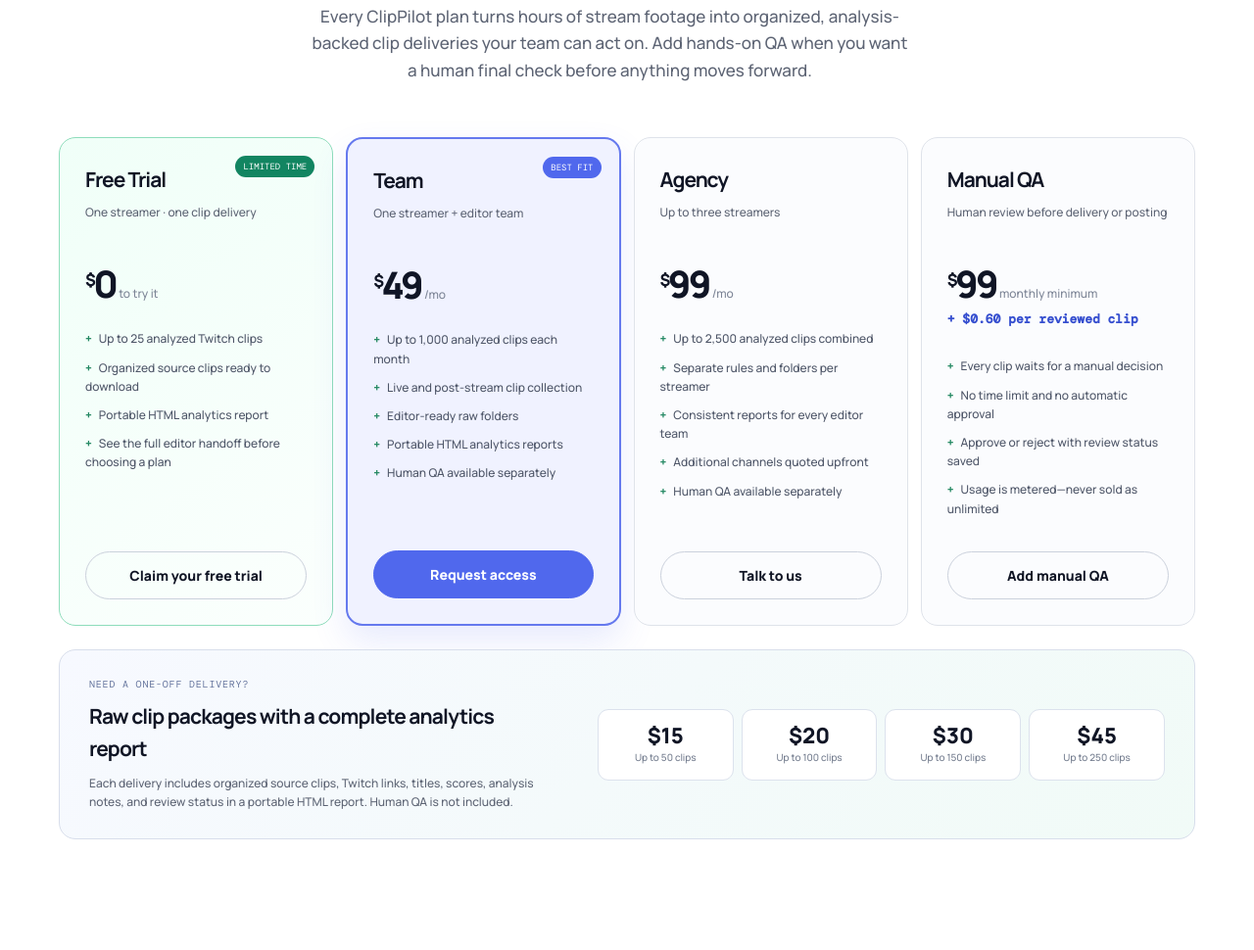
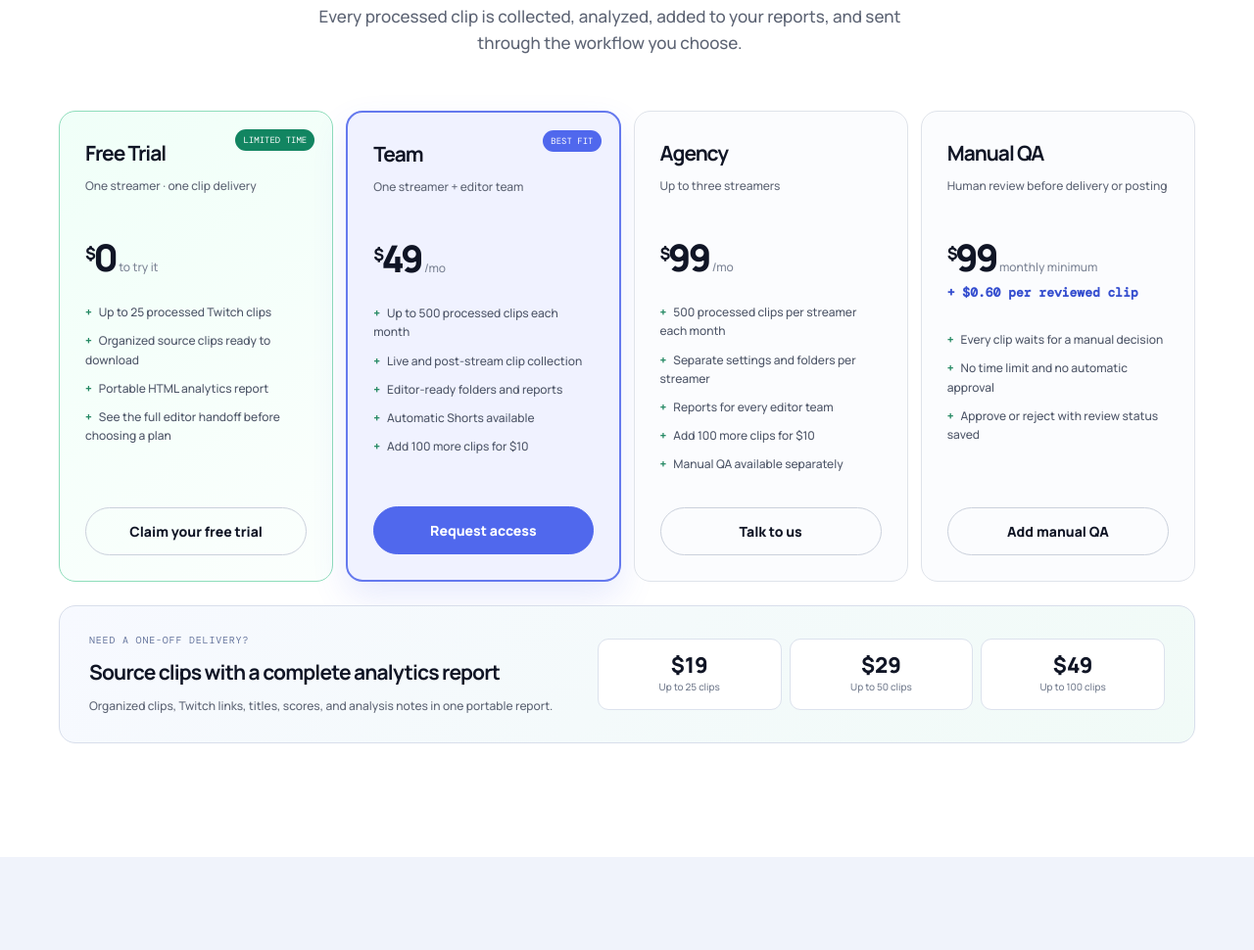
Before and after one commit to prodkrissbuisness-ux/ClipPilot, a plain HTML site: page index.html in a window 1280 px wide. Shown: the part 4130-5100 px from the top of the page at 98% size. Drawn offline with nearby package versions, Linux system fonts and the light colour scheme.

Commit message:
Add files via upload

```diff
--- a/index.html
+++ b/index.html
@@ -19,7 +19,7 @@
     .package-pricing .card-kicker { margin-bottom: 10px; }
     .package-pricing h3 { margin: 0 0 8px; font-size: 21px; letter-spacing: -.04em; }
     .package-pricing > div > p:last-child { max-width: 570px; margin: 0; color: #5d6474; font-size: 12px; }
-    .package-grid { display: grid; grid-template-columns: repeat(4, 1fr); gap: 8px; }
+    .package-grid { display: grid; grid-template-columns: repeat(3, 1fr); gap: 8px; }
     .package-grid span { display: grid; gap: 3px; padding: 15px 10px; border: 1px solid #dce2ed; border-radius: 11px; background: #fff; text-align: center; }
     .package-grid b { color: #101525; font: 800 22px/1 Manrope, sans-serif; }
     .package-grid small { color: #737c8e; font-size: 10px; }
@@ -137,14 +137,14 @@
     </section>
 
     <section id="pricing" class="section pricing-section">
-      <div class="container"><div class="section-intro centered reveal"><p class="eyebrow"><span></span> Early-access pricing</p><h2>Give your editors better clips to start with&mdash;and the context to move faster.</h2><p>Every ClipPilot plan turns hours of stream footage into organized, analysis-backed clip deliveries your team can act on. Add hands-on QA when you want a human final check before anything moves forward.</p></div>
+      <div class="container"><div class="section-intro centered reveal"><p class="eyebrow"><span></span> Early-access pricing</p><h2>Give your editors better clips to start with&mdash;and the context to move faster.</h2><p>Every processed clip is collected, analyzed, added to your reports, and sent through the workflow you choose.</p></div>
         <div class="pricing-grid">
-          <article class="price-card trial-card reveal"><p class="popular trial-popular">Limited time</p><h3>Free Trial</h3><p class="price-for">One streamer &middot; one clip delivery</p><p class="price"><sup>$</sup>0<span>to try it</span></p><ul><li>Up to 25 analyzed Twitch clips</li><li>Organized source clips ready to download</li><li>Portable HTML analytics report</li><li>See the full editor handoff before choosing a plan</li></ul><a class="button button-outline" href="#apply">Claim your free trial</a></article>
-          <article class="price-card price-featured reveal"><p class="popular">Best fit</p><h3>Team</h3><p class="price-for">One streamer + editor team</p><p class="price"><sup>$</sup>49<span>/mo</span></p><ul><li>Up to 1,000 analyzed clips each month</li><li>Live and post-stream clip collection</li><li>Editor-ready raw folders</li><li>Portable HTML analytics reports</li><li>Human QA available separately</li></ul><a class="button" href="#apply">Request access</a></article>
-          <article class="price-card reveal"><h3>Agency</h3><p class="price-for">Up to three streamers</p><p class="price"><sup>$</sup>99<span>/mo</span></p><ul><li>Up to 2,500 analyzed clips combined</li><li>Separate rules and folders per streamer</li><li>Consistent reports for every editor team</li><li>Additional channels quoted upfront</li><li>Human QA available separately</li></ul><a class="button button-outline" href="#apply">Talk to us</a></article>
-          <article class="price-card concierge reveal"><h3>Manual QA</h3><p class="price-for">Human review before delivery or posting</p><p class="price"><sup>$</sup>99<span>monthly minimum</span></p><p class="metered-rate">+ $0.60 per reviewed clip</p><ul><li>Every clip waits for a manual decision</li><li>No time limit and no automatic approval</li><li>Approve or reject with review status saved</li><li>Usage is metered&mdash;never sold as unlimited</li></ul><a class="button button-outline" href="#apply">Add manual QA</a></article>
+          <article class="price-card trial-card reveal"><p class="popular trial-popular">Limited time</p><h3>Free Trial</h3><p class="price-for">One streamer &middot; one clip delivery</p><p class="price"><sup>$</sup>0<span>to try it</span></p><ul><li>Up to 25 processed Twitch clips</li><li>Organized source clips ready to download</li><li>Portable HTML analytics report</li><li>See the full editor handoff before choosing a plan</li></ul><a class="button button-outline" href="#apply">Claim your free trial</a></article>
+          <article class="price-card price-featured reveal"><p class="popular">Best fit</p><h3>Team</h3><p class="price-for">One streamer + editor team</p><p class="price"><sup>$</sup>49<span>/mo</span></p><ul><li>Up to 500 processed clips each month</li><li>Live and post-stream clip collection</li><li>Editor-ready folders and reports</li><li>Automatic Shorts available</li><li>Add 100 more clips for $10</li></ul><a class="button" href="#apply">Request access</a></article>
+          <article class="price-card reveal"><h3>Agency</h3><p class="price-for">Up to three streamers</p><p class="price"><sup>$</sup>99<span>/mo</span></p><ul><li>500 processed clips per streamer each month</li><li>Separate settings and folders per streamer</li><li>Reports for every editor team</li><li>Add 100 more clips for $10</li><li>Manual QA available separately</li></ul><a class="button button-outline" href="#apply">Talk to us</a></article>
+          <article class="price-card concierge reveal"><h3>Manual QA</h3><p class="price-for">Human review before delivery or posting</p><p class="price"><sup>$</sup>99<span>monthly minimum</span></p><p class="metered-rate">+ $0.60 per reviewed clip</p><ul><li>Every clip waits for a manual decision</li><li>No time limit and no automatic approval</li><li>Approve or reject with review status saved</li></ul><a class="button button-outline" href="#apply">Add manual QA</a></article>
         </div>
-        <div class="package-pricing reveal"><div><p class="card-kicker">Need a one-off delivery?</p><h3>Raw clip packages with a complete analytics report</h3><p>Each delivery includes organized source clips, Twitch links, titles, scores, analysis notes, and review status in a portable HTML report. Human QA is not included.</p></div><div class="package-grid"><span><b>$15</b><small>Up to 50 clips</small></span><span><b>$20</b><small>Up to 100 clips</small></span><span><b>$30</b><small>Up to 150 clips</small></span><span><b>$45</b><small>Up to 250 clips</small></span></div></div>
+        <div class="package-pricing reveal"><div><p class="card-kicker">Need a one-off delivery?</p><h3>Source clips with a complete analytics report</h3><p>Organized clips, Twitch links, titles, scores, and analysis notes in one portable report.</p></div><div class="package-grid"><span><b>$19</b><small>Up to 25 clips</small></span><span><b>$29</b><small>Up to 50 clips</small></span><span><b>$49</b><small>Up to 100 clips</small></span></div></div>
       </div>
     </section>
 
@@ -158,11 +158,11 @@
     </section>
 
     <section id="apply" class="apply-section">
-      <div class="container apply-layout"><div class="apply-copy reveal"><p class="eyebrow light"><span></span> Early access</p><h2>See what your next stream could deliver.</h2><p>Start with the limited-time free trial or tell us what your editor workflow needs. We will follow up with the right ClipPilot setup for your channel and team.</p><div class="apply-note"><b>Free trial:</b> one streamer, up to 25 analyzed clips, organized source files, and a complete editor-ready report.</div></div>
+      <div class="container apply-layout"><div class="apply-copy reveal"><p class="eyebrow light"><span></span> Early access</p><h2>See what your next stream could deliver.</h2><p>Start with the limited-time free trial or tell us what your editor workflow needs. We will follow up with the right ClipPilot setup for your channel and team.</p><div class="apply-note"><b>Free trial:</b> one streamer, up to 25 processed clips, organized source files, and a complete editor-ready report.</div></div>
         <form class="access-form reveal" id="access-form" action="https://formsubmit.co/clippilotofficial@proton.me" method="POST">
           <div class="form-row"><label>Your name<input name="name" type="text" autocomplete="name" required></label><label>Email<input name="email" type="email" autocomplete="email" required></label></div>
           <div class="form-row"><label>Twitch channel<input name="twitch_channel" type="text" placeholder="yourchannel" required></label><label>How often do you stream?<select name="stream_frequency" required><option value="" selected disabled>Select frequency</option><option>1–2 times per week</option><option>3–4 times per week</option><option>5+ times per week</option><option>Varies</option></select></label></div>
-          <label>How do you want clips handled?<select name="editor_setup" required><option value="" selected disabled>Select a workflow</option><option>Free trial &mdash; 25 analyzed clips</option><option>Automatic Shorts for my own channel</option><option>Automated package for one editor</option><option>Automated package for 2&ndash;3 editors</option><option>Package with manual QA</option><option>Managed across an agency or larger team</option></select></label>
+          <label>How do you want clips handled?<select name="editor_setup" required><option value="" selected disabled>Select a workflow</option><option>Free trial &mdash; 25 processed clips</option><option>One-off package &mdash; 25, 50, or 100 clips</option><option>Automatic Shorts for my own channel</option><option>Automated package for one editor</option><option>Automated package for 2&ndash;3 editors</option><option>Package with manual QA</option><option>Managed across an agency or larger team</option></select></label>
           <label>Anything we should know? <span>Optional</span><textarea name="notes" rows="3" placeholder="Tell us about your content workflow."></textarea></label>
           <input type="hidden" name="_subject" value="New ClipPilot early-access request">
           <input type="hidden" name="_template" value="table">
```
